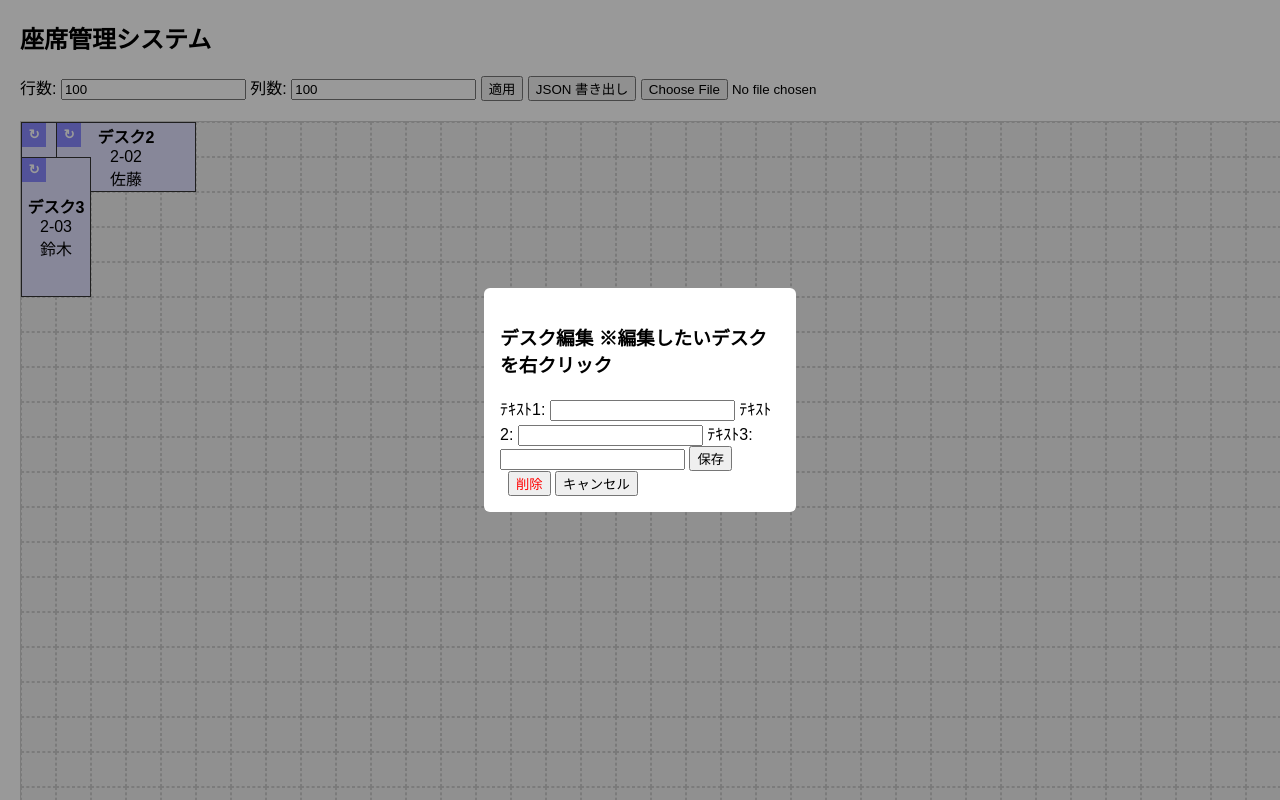
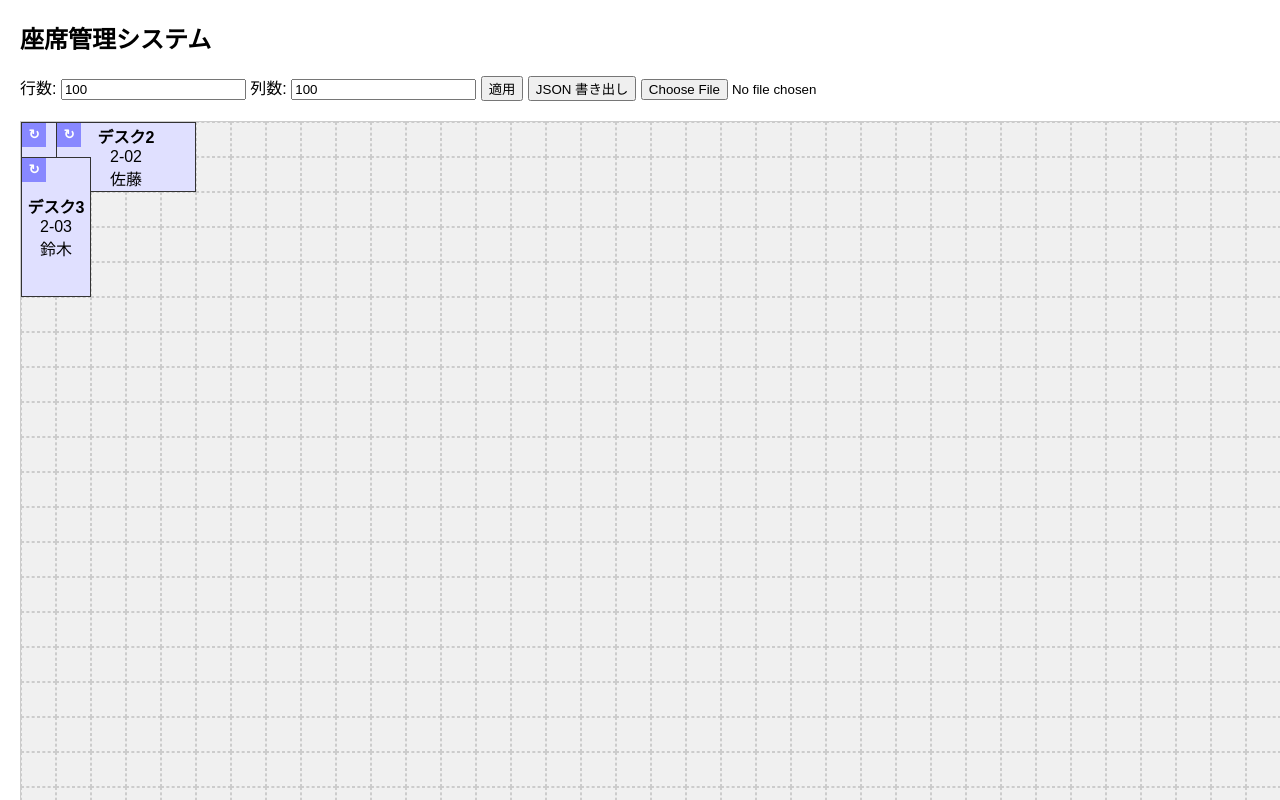
Before and after one commit to NaoyaMizohata/NaoyaMizohata.github.io, a plain HTML site: page index.html in a window 1280 px wide. Shown: the top 800 px of the page. Drawn offline with Linux system fonts and the light colour scheme.

Commit message:
Update index.html

```diff
--- a/index.html
+++ b/index.html
@@ -20,7 +20,7 @@
 </div>
 
 <!-- 編集モーダル -->
-<div id="edit-modal">
+<div id="edit-modal" style="display:none;">
   <div class="modal-content">
     <h3>デスク編集 ※編集したいデスクを右クリック</h3>
 
```
